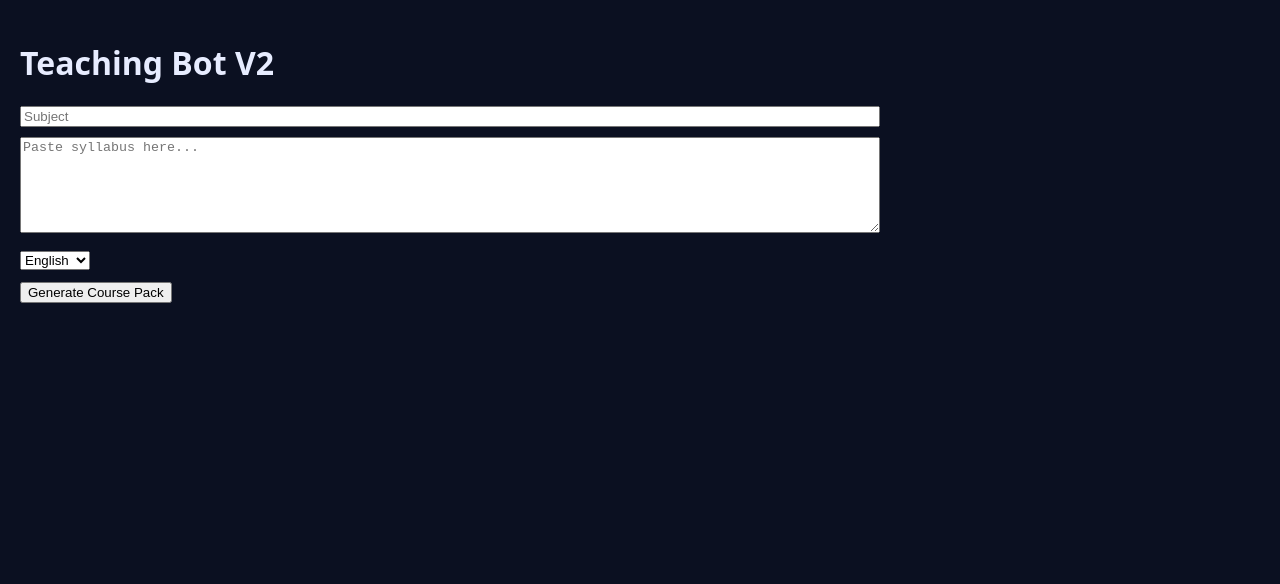
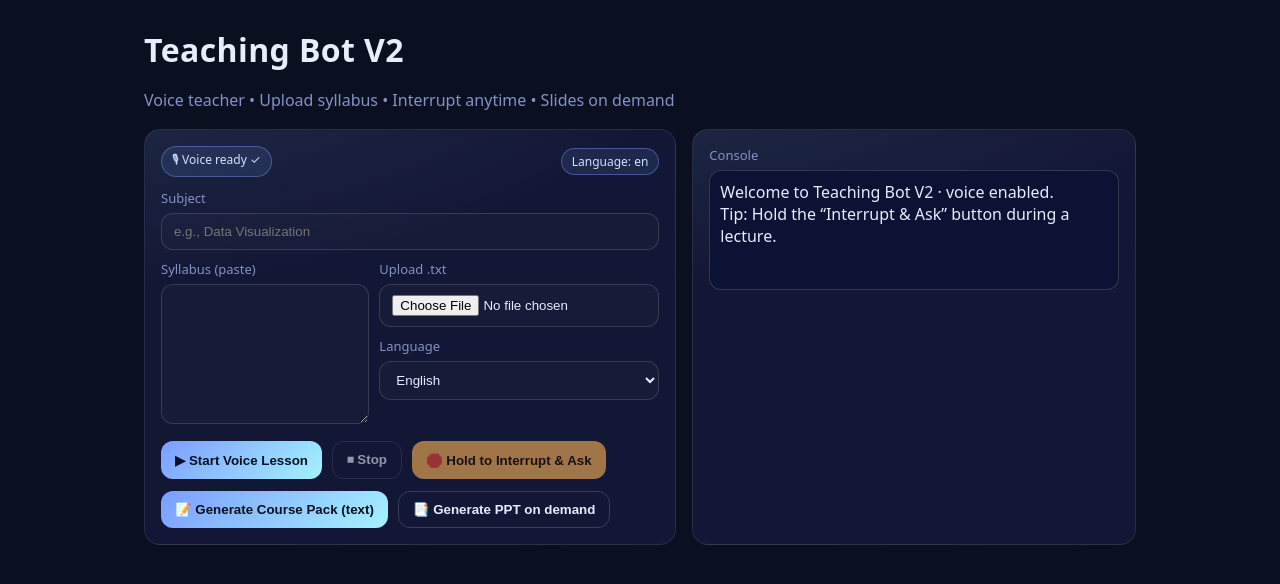
Before and after one commit to gajananpwin-dotcom/Teaching-Bot-V2, a Next.js app: page / in a window 1280 px wide. Shown: the top 584 px of the page. Built offline with nearby package versions, Linux system fonts and the light colour scheme.

Commit message:
Update index.jsx

```diff
--- a/pages/index.jsx
+++ b/pages/index.jsx
@@ -1,85 +1,262 @@
-import { useState } from "react";
+import { useEffect, useRef, useState } from "react";
+
+const hasSpeech = typeof window !== "undefined" && ("speechSynthesis" in window);
+const getRecog = () => {
+  if (typeof window === "undefined") return null;
+  const R = window.SpeechRecognition || window.webkitSpeechRecognition;
+  return R ? new R() : null;
+};
 
 export default function Home() {
   const [subject, setSubject] = useState("");
   const [syllabus, setSyllabus] = useState("");
   const [language, setLanguage] = useState("en");
-  const [response, setResponse] = useState("");
-  const [loading, setLoading] = useState(false);
-  const [error, setError] = useState("");
+  const [out, setOut] = useState("");            // text output pane
+  const [err, setErr] = useState("");
+  const [busy, setBusy] = useState(false);
 
-  const handleGenerate = async () => {
-    setLoading(true);
-    setError("");
-    setResponse("");
+  // Voice lecture state
+  const [speaking, setSpeaking] = useState(false);
+  const [script, setScript] = useState([]);      // array of short chunks to speak
+  const speakIdx = useRef(0);
+  const resumeQueue = useRef([]);                // pending chunks after QA
+  const recRef = useRef(null);                   // STT instance
+  const interrupted = useRef(false);
 
+  // feed TTS a short chunk
+  const say = (txt) => new Promise((resolve) => {
+    if (!hasSpeech) return resolve();
+    const u = new SpeechSynthesisUtterance(txt);
+    u.rate = 1.02; u.pitch = 1.0;
+    u.onend = resolve;
+    window.speechSynthesis.speak(u);
+  });
+
+  // parse upload (.txt)
+  const onFile = async (e) => {
+    const f = e.target.files?.[0];
+    if (!f) return;
+    if (!/text\/plain|\.txt$/i.test(f.type) && !/\.txt$/i.test(f.name)) {
+      alert("For now, upload .txt files.");
+      return;
+    }
+    const text = await f.text();
+    setSyllabus(text);
+  };
+
+  // Generate course pack (still text output)
+  const generatePack = async () => {
+    setBusy(true); setErr(""); setOut("");
     try {
       const r = await fetch("/api/generate", {
         method: "POST",
         headers: { "Content-Type": "application/json" },
-        body: JSON.stringify({ subject, syllabus, language })
+        body: JSON.stringify({ subject, syllabus, language }),
       });
+      const data = await r.json();
+      if (!r.ok) throw new Error(data?.error || "Failed to generate.");
+      setOut(data.output || "(no output)");
+    } catch (e) { setErr(e.message || "Network error"); }
+    finally { setBusy(false); }
+  };
 
+  // Ask a voice (or typed) question while speaking
+  const ask = async (q) => {
+    setBusy(true);
+    try {
+      const r = await fetch("/api/chat", {
+        method: "POST",
+        headers: { "Content-Type": "application/json" },
+        body: JSON.stringify({ message: q, syllabus, language }),
+      });
       const data = await r.json();
+      const reply = data.output || "(no reply)";
+      setOut(v => v + `\n\nYou: ${q}\nTeacher: ${reply}`);
+      // speak answer then resume lecture
+      if (hasSpeech) {
+        await say(reply);
+      }
+    } catch (e) {
+      setErr(e.message || "Chat failed");
+    } finally { setBusy(false); }
+  };
 
-      if (!r.ok) {
-        setError(data?.error || "Failed to generate.");
-        return;
+  // Start voice lesson: get a lecture script and speak it chunk-by-chunk
+  const startVoiceLesson = async () => {
+    if (!hasSpeech) { alert("Speech not supported in this browser."); return; }
+    if (!subject || !syllabus) { alert("Add subject & syllabus first."); return; }
+    if (speaking) return;
+
+    setBusy(true); setErr(""); setOut(v => v + "\n\n▶ Starting voice lesson…");
+    try {
+      const r = await fetch("/api/explain", {
+        method: "POST",
+        headers: { "Content-Type": "application/json" },
+        body: JSON.stringify({ subject, syllabus, language }),
+      });
+      const data = await r.json();
+      if (!r.ok) throw new Error(data?.error || "Could not create lecture script.");
+      const chunks = (data.script || []).filter(Boolean);
+      setScript(chunks);
+      speakIdx.current = 0;
+      setSpeaking(true);
+      interrupted.current = false;
+
+      // speak sequentially; if user interrupts, break
+      for (; speakIdx.current < chunks.length; speakIdx.current++) {
+        if (interrupted.current) break;
+        await say(chunks[speakIdx.current]);
       }
-      setResponse(data?.output || "(No output)");
+      setSpeaking(false);
+      setOut(v => v + "\n\n⏹ Voice lesson ended.");
     } catch (e) {
-      setError(e?.message || "Network error");
-    } finally {
-      setLoading(false);
+      setErr(e.message || "Voice lesson failed.");
+      setSpeaking(false);
+    } finally { setBusy(false); }
+  };
+
+  const stopVoice = () => {
+    if (hasSpeech) window.speechSynthesis.cancel();
+    setSpeaking(false);
+  };
+
+  // Interrupt → capture voice question → bot answers → resume remaining chunks
+  const holdToAsk = () => {
+    if (!speaking) return;               // only when lecture is on
+    interrupted.current = true;
+    if (hasSpeech) window.speechSynthesis.cancel();
+    setSpeaking(false);
+
+    if (!recRef.current) recRef.current = getRecog();
+    const rec = recRef.current;
+    if (!rec) { alert("Browser STT not available. Type your question instead."); return; }
+
+    rec.lang = language === "hi" ? "hi-IN" : "en-US";
+    rec.interimResults = false;
+    rec.maxAlternatives = 1;
+
+    rec.onresult = async (ev) => {
+      const text = ev.results?.[0]?.[0]?.transcript || "";
+      if (text) {
+        // save remaining chunks for resume
+        const remaining = script.slice(speakIdx.current);
+        resumeQueue.current = remaining;
+        setOut(v => v + `\n\n🛑 Interrupted. You asked: "${text}"`);
+        await ask(text);
+        // resume
+        await resumeLecture();
       }
     };
+    rec.onerror = () => { setErr("Mic error."); };
+    rec.start();
+  };
+
+  const resumeLecture = async () => {
+    if (!hasSpeech) return;
+    setSpeaking(true);
+    interrupted.current = false;
+    const rest = resumeQueue.current || [];
+    resumeQueue.current = [];
+    for (let i = 0; i < rest.length; i++) {
+      if (interrupted.current) break;
+      await say(rest[i]);
+    }
+    setSpeaking(false);
+    setOut(v => v + "\n\n⏯ Lecture resumed & completed.");
+  };
+
+  // PPT only when asked: request slides, then download ppt
+  const generatePPT = async () => {
+    if (!subject || !syllabus) { alert("Add subject & syllabus first."); return; }
+    setBusy(true);
+    try {
+      // Ask LLM for slide bullets
+      const r = await fetch("/api/generate", {
+        method: "POST", headers: { "Content-Type": "application/json" },
+        body: JSON.stringify({
+          subject, syllabus, language,
+          slidesOnly: true
+        })
+      });
+      const data = await r.json();
+      const slides = data.slides || []; // generate.js will provide slides if slidesOnly=true
+      if (!slides.length) { alert("Model did not return slide bullets."); return; }
+
+      // Build PPT
+      const pr = await fetch("/api/ppt", {
+        method: "POST", headers: { "Content-Type": "application/json" },
+        body: JSON.stringify({ slides, fileName: `${subject.replace(/\W+/g,'_')}-TBV2` })
+      });
+      if (!pr.ok) { alert("PPT build failed"); return; }
+      const blob = await pr.blob();
+      const url = URL.createObjectURL(blob);
+      const a = document.createElement("a");
+      a.href = url; a.download = `${subject.replace(/\W+/g,'_')}-TBV2.pptx`;
+      document.body.appendChild(a); a.click(); a.remove();
+      URL.revokeObjectURL(url);
+    } catch (e) { setErr(e.message || "PPT failed"); }
+    finally { setBusy(false); }
+  };
+
+  useEffect(() => {
+    setOut("Welcome to Teaching Bot V2 · voice enabled.\nTip: Hold the “Interrupt & Ask” button during a lecture.");
+  }, []);
 
   return (
-    <div style={{ padding: 20, maxWidth: 900 }}>
-      <h1>Teaching Bot V2</h1>
+    <div className="container">
+      <h1 className="hero">Teaching Bot V2</h1>
+      <div className="sub">Voice teacher • Upload syllabus • Interrupt anytime • Slides on demand</div>
 
-      <input
-        placeholder="Subject"
-        value={subject}
-        onChange={(e) => setSubject(e.target.value)}
-        style={{ display: "block", width: "100%", marginBottom: 10 }}
-      />
+      <div className="grid grid-2">
+        <div className="card">
+          <div className="row" style={{justifyContent:"space-between", alignItems:"center"}}>
+            <span className="badge">🎙 Voice ready {hasSpeech ? "✓" : "✕"}</span>
+            <span className="badge">Language: {language}</span>
+          </div>
 
-      <textarea
-        placeholder="Paste syllabus here..."
-        value={syllabus}
-        onChange={(e) => setSyllabus(e.target.value)}
-        rows={6}
-        style={{ width: "100%", marginBottom: 10 }}
-      />
+          <div style={{marginTop:12}}>
+            <label>Subject</label>
+            <input className="input" placeholder="e.g., Data Visualization" value={subject} onChange={e=>setSubject(e.target.value)} />
+          </div>
 
-      <select
-        value={language}
-        onChange={(e) => setLanguage(e.target.value)}
-        style={{ marginBottom: 10 }}
-      >
+          <div className="row" style={{marginTop:10}}>
+            <div style={{flex:1}}>
+              <label>Syllabus (paste)</label>
+              <textarea className="textarea" value={syllabus} onChange={e=>setSyllabus(e.target.value)} />
+            </div>
+            <div style={{width:280}}>
+              <label>Upload .txt</label>
+              <input className="input" type="file" accept=".txt,text/plain" onChange={onFile} />
+              <label style={{marginTop:10}}>Language</label>
+              <select className="select" value={language} onChange={e=>setLanguage(e.target.value)}>
                 <option value="en">English</option>
                 <option value="hi">Hindi</option>
                 <option value="mixed">Hinglish</option>
               </select>
+            </div>
+          </div>
 
-      <br />
-      <button onClick={handleGenerate} disabled={loading}>
-        {loading ? "Generating…" : "Generate Course Pack"}
+          <div className="row" style={{marginTop:12}}>
+            <button className="btn" onClick={startVoiceLesson} disabled={busy || speaking}>▶ Start Voice Lesson</button>
+            <button className="btn secondary" onClick={stopVoice} disabled={!speaking}>⏹ Stop</button>
+            <button className="btn warn" onMouseDown={holdToAsk} onTouchStart={holdToAsk} disabled={!speaking}>
+              🛑 Hold to Interrupt & Ask
             </button>
+          </div>
 
-      {error && (
-        <div style={{ color: "white", background: "#ef4444", padding: 10, marginTop: 12 }}>
-          <b>Error:</b> {error}
+          <div className="row" style={{marginTop:12}}>
+            <button className="btn" onClick={generatePack} disabled={busy}>📝 Generate Course Pack (text)</button>
+            <button className="btn secondary" onClick={generatePPT} disabled={busy}>📑 Generate PPT on demand</button>
           </div>
-      )}
+        </div>
 
-      {response && (
-        <div style={{ marginTop: 20, whiteSpace: "pre-wrap", background: "#f1f5f9", padding: 12, borderRadius: 8 }}>
-          <h2>Output</h2>
-          <p>{response}</p>
+        <div className="card">
+          <label>Console</label>
+          <div className="log">{out}</div>
+          {err && <div className="log" style={{borderColor:"#ff8080", color:"#ffdede", background:"#2a0b0b"}}>Error: {err}</div>}
+          {busy && <div className="badge" style={{marginTop:8}}>Working…</div>}
         </div>
-      )}
+      </div>
     </div>
   );
 }
```
Lines whose indentation alone changed are shown as unchanged.
